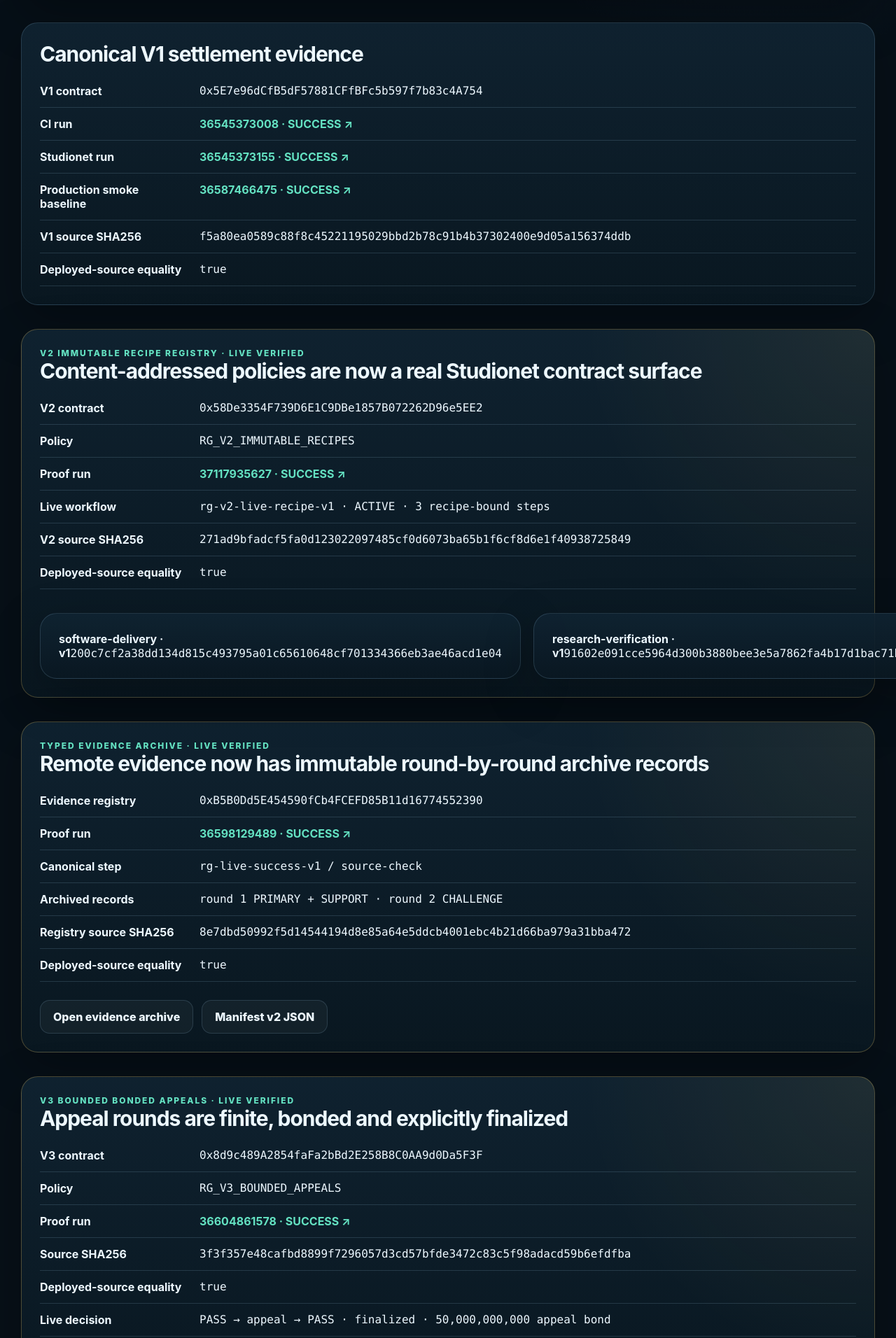
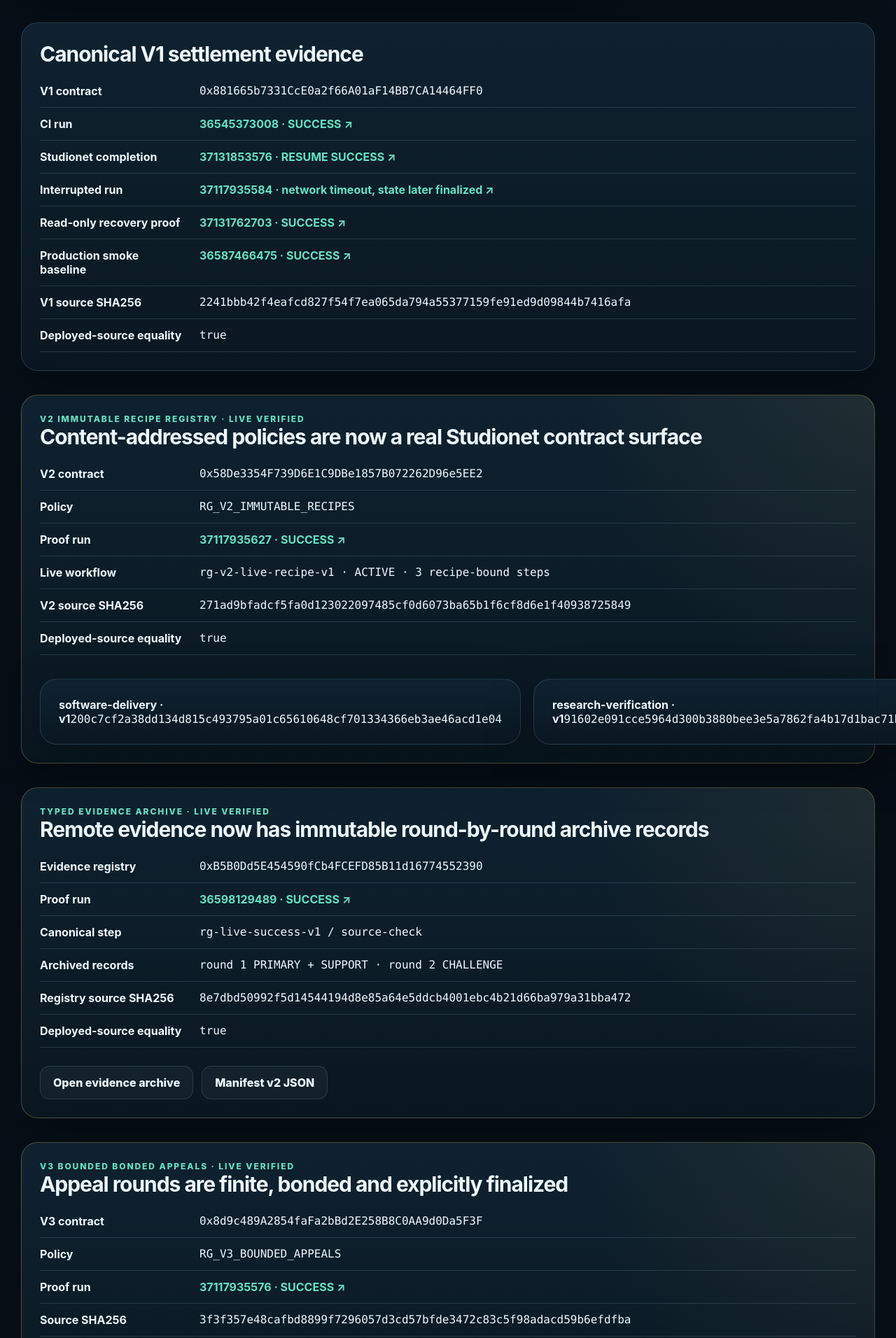
Before and after one commit to maho0638/resolvegraph-genlayer, a Next.js app in the folder frontend/: page /proof in a window 1280 px wide. Shown: the part 868-2780 px from the top of the page at 70% size. Built offline with nearby package versions, Linux system fonts and the light colour scheme.

Commit message:
chore: align reviewer proof with promoted live contracts

```diff
--- a/frontend/app/proof/page.tsx
+++ b/frontend/app/proof/page.tsx
@@ -1,14 +1,14 @@
 import Link from "next/link";
 
-const contract = "0x5E7e96dCfB5dF57881CFfBFc5b597f7b83c4A754";
+const contract = "0x881665b7331CcE0a2f66A01aF14BB7CA14464FF0";
 const v2Contract = "0x58De3354F739D6E1C9DBe1857B072262D96e5EE2";
 const evidenceRegistry = "0xB5B0Dd5E454590fCb4FCEFD85B11d16774552390";
 const canonicalCi = "36545373008";
-const canonicalStudionet = "36545373155";
+const canonicalStudionet = "37131853576";
 const v2RecipeProof = "37117935627";
 const evidenceArchiveProof = "36598129489";
 const firstProductionSmoke = "36587466475";
-const sourceHash = "f5a80ea0589c88f8c45221195029bbd2b78c91b4b37302400e9d05a156374ddb";
+const sourceHash = "2241bbb42f4eafcd827f54f7ea065da794a55377159fe91ed9d09844b7416afa";
 const v2SourceHash = "271ad9bfadcf5fa0d123022097485cf0d6073ba65b1f6cf8d6e1f40938725849";
 const evidenceSourceHash = "8e7dbd50992f5d14544194d8e85a64e5ddcb4001ebc4b21d66ba979a31bba472";
 
@@ -69,7 +69,9 @@
         <div className="proofFacts">
           <p><strong>V1 contract</strong><code>{contract}</code></p>
           <p><strong>CI run</strong><a className="textLink" href={"https://github.com/maho0638/resolvegraph-genlayer/actions/runs/" + canonicalCi} target="_blank" rel="noreferrer">{canonicalCi} · SUCCESS ↗</a></p>
-          <p><strong>Studionet run</strong><a className="textLink" href={"https://github.com/maho0638/resolvegraph-genlayer/actions/runs/" + canonicalStudionet} target="_blank" rel="noreferrer">{canonicalStudionet} · SUCCESS ↗</a></p>
+          <p><strong>Studionet completion</strong><a className="textLink" href={"https://github.com/maho0638/resolvegraph-genlayer/actions/runs/" + canonicalStudionet} target="_blank" rel="noreferrer">{canonicalStudionet} · RESUME SUCCESS ↗</a></p>
+          <p><strong>Interrupted run</strong><a className="textLink" href="https://github.com/maho0638/resolvegraph-genlayer/actions/runs/37117935584" target="_blank" rel="noreferrer">37117935584 · network timeout, state later finalized ↗</a></p>
+          <p><strong>Read-only recovery proof</strong><a className="textLink" href="https://github.com/maho0638/resolvegraph-genlayer/actions/runs/37131762703" target="_blank" rel="noreferrer">37131762703 · SUCCESS ↗</a></p>
           <p><strong>Production smoke baseline</strong><a className="textLink" href={"https://github.com/maho0638/resolvegraph-genlayer/actions/runs/" + firstProductionSmoke} target="_blank" rel="noreferrer">{firstProductionSmoke} · SUCCESS ↗</a></p>
           <p><strong>V1 source SHA256</strong><code>{sourceHash}</code></p>
           <p><strong>Deployed-source equality</strong><code>true</code></p>
@@ -121,7 +123,7 @@
         <div className="proofFacts">
           <p><strong>V3 contract</strong><code>0x8d9c489A2854faFa2bBd2E258B8C0AA9d0Da5F3F</code></p>
           <p><strong>Policy</strong><code>RG_V3_BOUNDED_APPEALS</code></p>
-          <p><strong>Proof run</strong><a className="textLink" href="https://github.com/maho0638/resolvegraph-genlayer/actions/runs/37117935576" target="_blank" rel="noreferrer">36604861578 · SUCCESS ↗</a></p>
+          <p><strong>Proof run</strong><a className="textLink" href="https://github.com/maho0638/resolvegraph-genlayer/actions/runs/37117935576" target="_blank" rel="noreferrer">37117935576 · SUCCESS ↗</a></p>
           <p><strong>Source SHA256</strong><code>3f3f357e48cafbd8899f7296057d3cd57bfde3472c83c5f98adacd59b6efdfba</code></p>
           <p><strong>Deployed-source equality</strong><code>true</code></p>
           <p><strong>Live decision</strong><code>PASS → appeal → PASS · finalized · 50,000,000,000 appeal bond</code></p>
@@ -174,7 +176,7 @@
             unlocked the downstream dependency and completed the workflow.
           </p>
           <p><strong>Final status:</strong> COMPLETED</p>
-          <p><strong>Step 1 final decision:</strong> <code>7e7f81ae864920b34fe87674f73ec3b0c750db653d8d45e73cd949d24cea46e4</code></p>
+          <p><strong>Step 1 final decision:</strong> <code>bf299d3dd3276904426c56412c8c3e4f63050173214ca02263651efe3c60a9fe</code></p>
           <Link className="textLink" href="/workflows/rg-live-success-v1">Open live case →</Link>
         </div>
 
@@ -182,13 +184,13 @@
           <div className="eyebrow">Failure workflow</div>
           <h2>rg-live-failure-v1</h2>
           <p className="muted">
-            A deliberately false API/SLA claim failed consensus. Initial
-            workflow attribution assigned PARTICIPANT fault at 97% confidence.
-            Fresh attribution evidence triggered a second consensus round and
-            changed the final fault class to EXTERNAL before settlement.
+            A deliberately false API/SLA claim failed consensus. Fresh
+            step and attribution evidence produced second consensus rounds.
+            The final workflow fault was PARTICIPANT / api-proof and the
+            deterministic failed-workflow settlement completed.
           </p>
           <p><strong>Final status:</strong> FAILED_SETTLED</p>
-          <p><strong>Final decision:</strong> <code>e1d87201e5b70ab509cb03ea6bc3979b178af0e9f3c3744d61ff456ed6bb537c</code></p>
+          <p><strong>Final decision:</strong> <code>389c2a7dc0a7e6c9fc0901b3ff52b3f58cd2d43835eced3dbbcc8eddd87f0c91</code></p>
           <Link className="textLink" href="/workflows/rg-live-failure-v1">Open live case →</Link>
         </div>
       </section>
```
